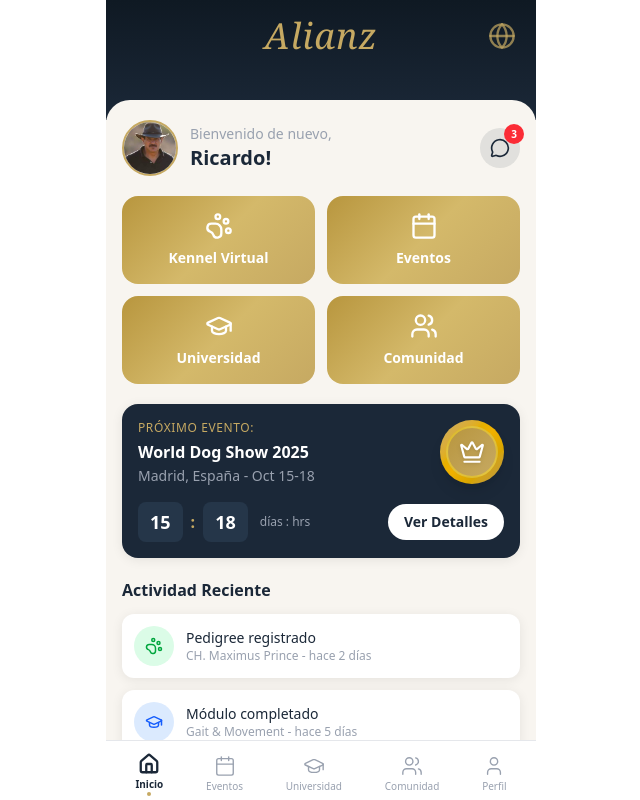
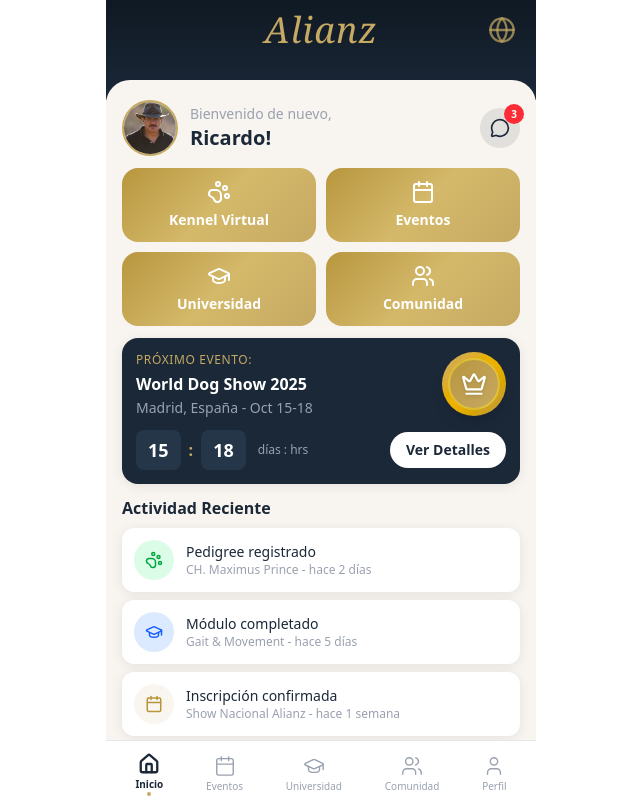
Before and after one commit to nachoaveragemexican/alianz, a React (Vite) app in the folder demo/: page /#/ in a window 1280 px wide. Shown: the whole page, without its empty margins (319-959 px from the left). Built offline with nearby package versions, Linux system fonts and the light colour scheme; no server answers.

Commit message:
Tighten home screen spacing: smaller tiles, reduced margins and gaps
https://claude.ai/code/session_01UfzMFKpYQDqAPzECoDtYid

```diff
--- a/demo/src/pages/Home.jsx
+++ b/demo/src/pages/Home.jsx
@@ -39,7 +39,7 @@ export default function Home() {
   return (
     <div className="h-full flex flex-col">
       {/* Navy header — branding only */}
-      <header className="bg-navy-gradient safe-top px-5 pb-12 shrink-0 flex items-center justify-center" style={{ minHeight: '120px' }}>
+      <header className="bg-navy-gradient safe-top px-5 pb-10 shrink-0 flex items-center justify-center" style={{ minHeight: '100px' }}>
         <div className="flex items-center justify-between w-full">
           <div className="w-7" />
           <h1 className="font-serif text-gold text-4xl italic tracking-wide">Alianz</h1>
@@ -70,7 +70,7 @@ export default function Home() {
           )}
 
           {/* Welcome + avatar row */}
-          <div className="flex items-center gap-3 mb-5">
+          <div className="flex items-center gap-3 mb-3">
             <button onClick={() => navigate('/perfil')} className="shrink-0">
               <img
                 src={img('images/avatar-ricardo.jpg')}
@@ -94,16 +94,16 @@ export default function Home() {
           </div>
 
           {/* Quick action tiles */}
-          <div className="grid grid-cols-2 gap-3 mb-5">
+          <div className="grid grid-cols-2 gap-2.5 mb-3">
             {tiles.map((tile) => {
               const Icon = tile.icon
               return (
                 <button
                   key={tile.label}
                   onClick={() => navigate(tile.path)}
-                  className="bg-gold-gradient rounded-2xl p-4 flex flex-col items-center gap-2 active:scale-[0.97] transition-transform"
+                  className="bg-gold-gradient rounded-2xl p-3 flex flex-col items-center gap-1.5 active:scale-[0.97] transition-transform"
                 >
-                  <Icon size={28} className="text-white" />
+                  <Icon size={24} className="text-white" />
                   <span className="text-white font-semibold text-sm">{tile.label}</span>
                 </button>
               )
@@ -111,8 +111,8 @@ export default function Home() {
           </div>
 
           {/* Next event card */}
-          <div className="bg-navy rounded-2xl p-4 card-shadow">
-            <div className="flex items-start justify-between mb-2">
+          <div className="bg-navy rounded-2xl p-3.5 card-shadow">
+            <div className="flex items-start justify-between mb-1.5">
               <div>
                 <p className="text-gold text-xs font-medium uppercase tracking-wider">Próximo Evento:</p>
                 <h3 className="text-white font-bold text-base mt-1">World Dog Show 2025</h3>
@@ -125,7 +125,7 @@ export default function Home() {
                 </div>
               </div>
             </div>
-            <div className="flex items-center justify-between mt-4">
+            <div className="flex items-center justify-between mt-3">
               <div className="flex items-center gap-1">
                 <div className="bg-navy-light rounded-lg px-3 py-1.5">
                   <span className="text-white font-bold text-lg">15</span>
@@ -146,10 +146,10 @@ export default function Home() {
           </div>
 
           {/* Recent activity */}
-          <div className="mt-5">
-            <h3 className="text-navy font-bold text-base mb-3">Actividad Reciente</h3>
+          <div className="mt-3">
+            <h3 className="text-navy font-bold text-base mb-2">Actividad Reciente</h3>
 
-            <div className="space-y-3">
+            <div className="space-y-2">
               <div className="bg-white rounded-xl p-3 card-shadow flex items-center gap-3">
                 <div className="w-10 h-10 bg-green-100 rounded-full flex items-center justify-center shrink-0">
                   <PawPrint size={18} className="text-green-600" />
```
Also changed, not shown: 6 other files (tests, documents, lock files or other folders).
